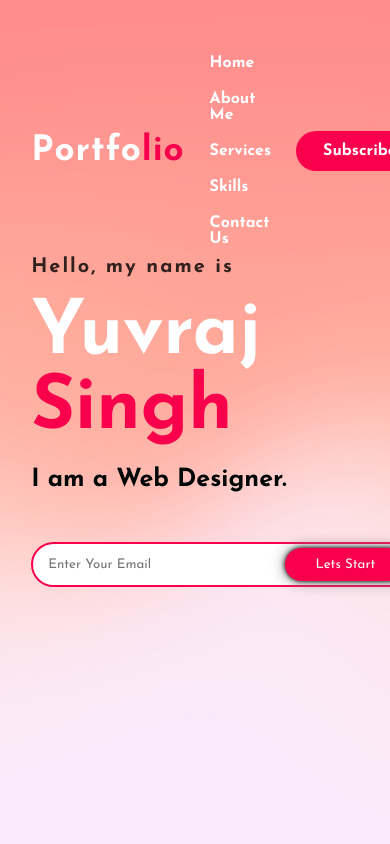
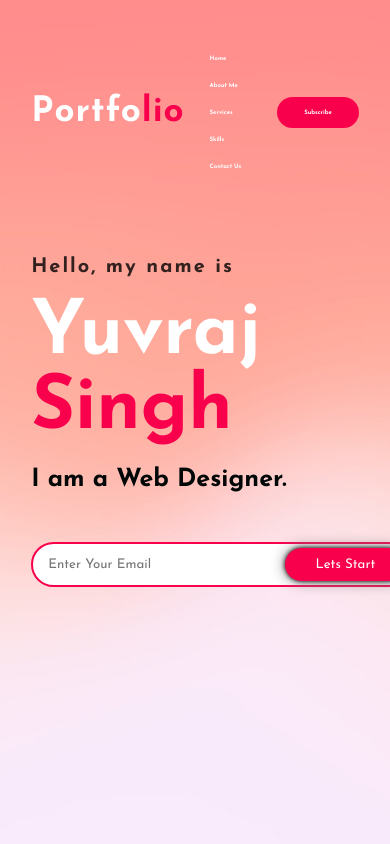
Before and after one commit to yuvi2118/portfolio, a plain HTML site: page index.html in a window 390 px wide. Shown: the top 844 px of the page. Drawn offline with Linux system fonts and the light colour scheme.

Commit message:
size update

```diff
--- a/css/style.css
+++ b/css/style.css
@@ -295,7 +295,14 @@ footer p:nth-child(2){
 .social a:hover{
 	transform: scale(1.3);
 	transition: .3s;
+
 }
+@media(max-width: 998px) {
+	html {
+		font-size: 20%;
+	}
+}
+
 .end{
 	position: absolute;
 	color:#000000;
```
